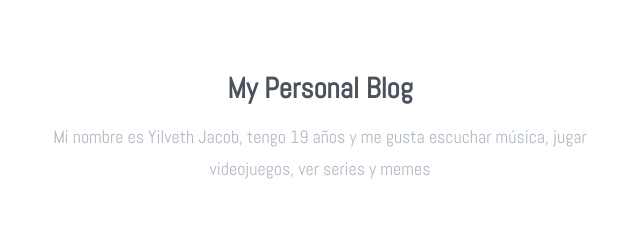
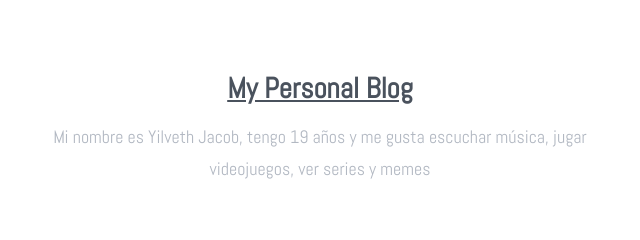
Before and after one commit to YilvethJ/Mi_Semestral, a website: page index.html in a window 1280 px wide. Shown: the part 166-406 px from the top of the page, 320-960 px from the left. Drawn offline with Linux system fonts and the light colour scheme; files whose address does not match are found by name.

Commit message:
Update index.html

```diff
--- a/index.html
+++ b/index.html
@@ -57,7 +57,7 @@
     <div class="container text-center">
       <div class="row">
         <div class="col-md-6 col-md-offset-3 mb40">
-          <h1><strong>My Personal Blog</strong></h1>
+          <h1><strong><u>My Personal Blog</u></strong></h1>
           <p>Mi nombre es Yilveth Jacob, tengo 19 años y me gusta escuchar música, jugar videojuegos, ver series y memes</p>
         </div>
       </div>
```
